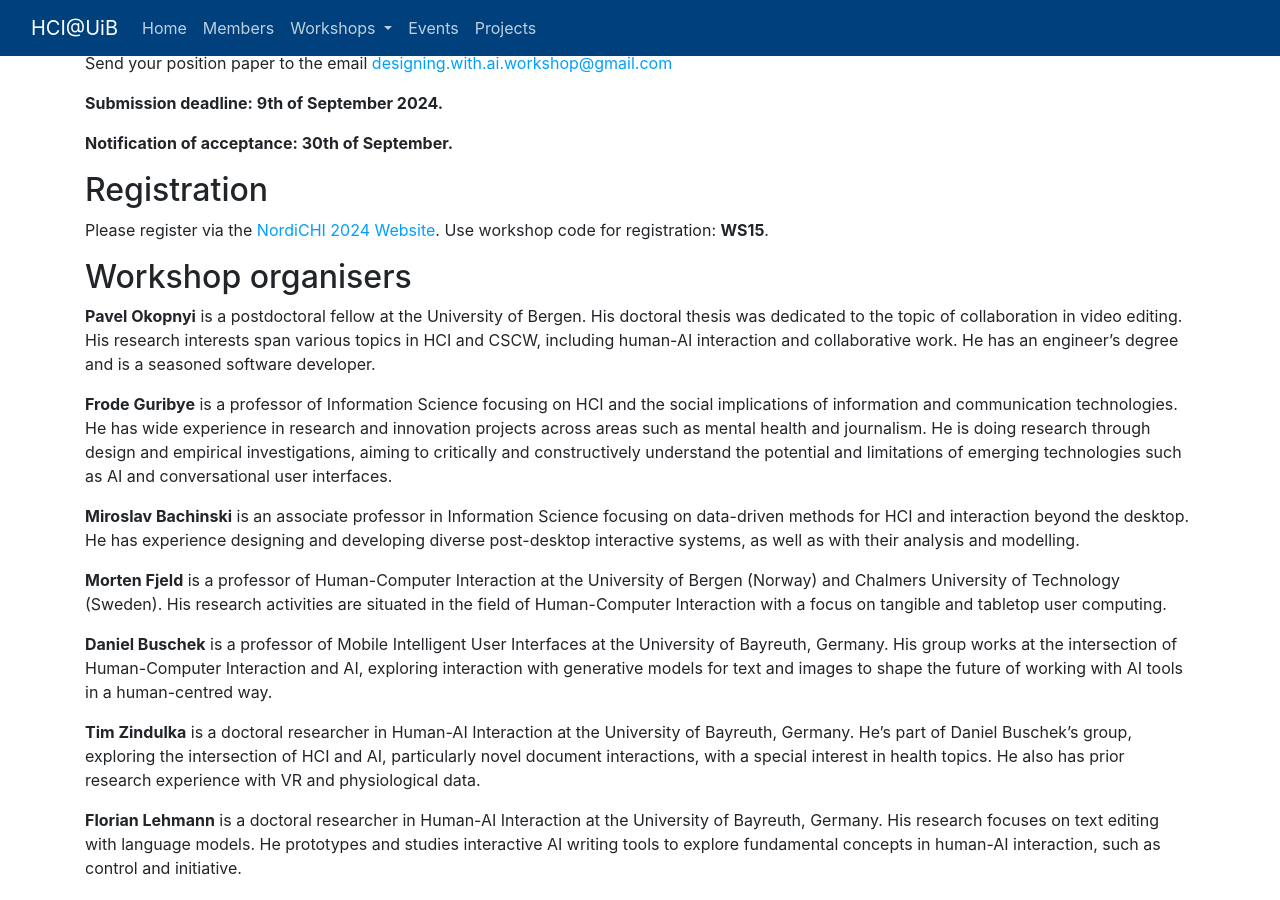
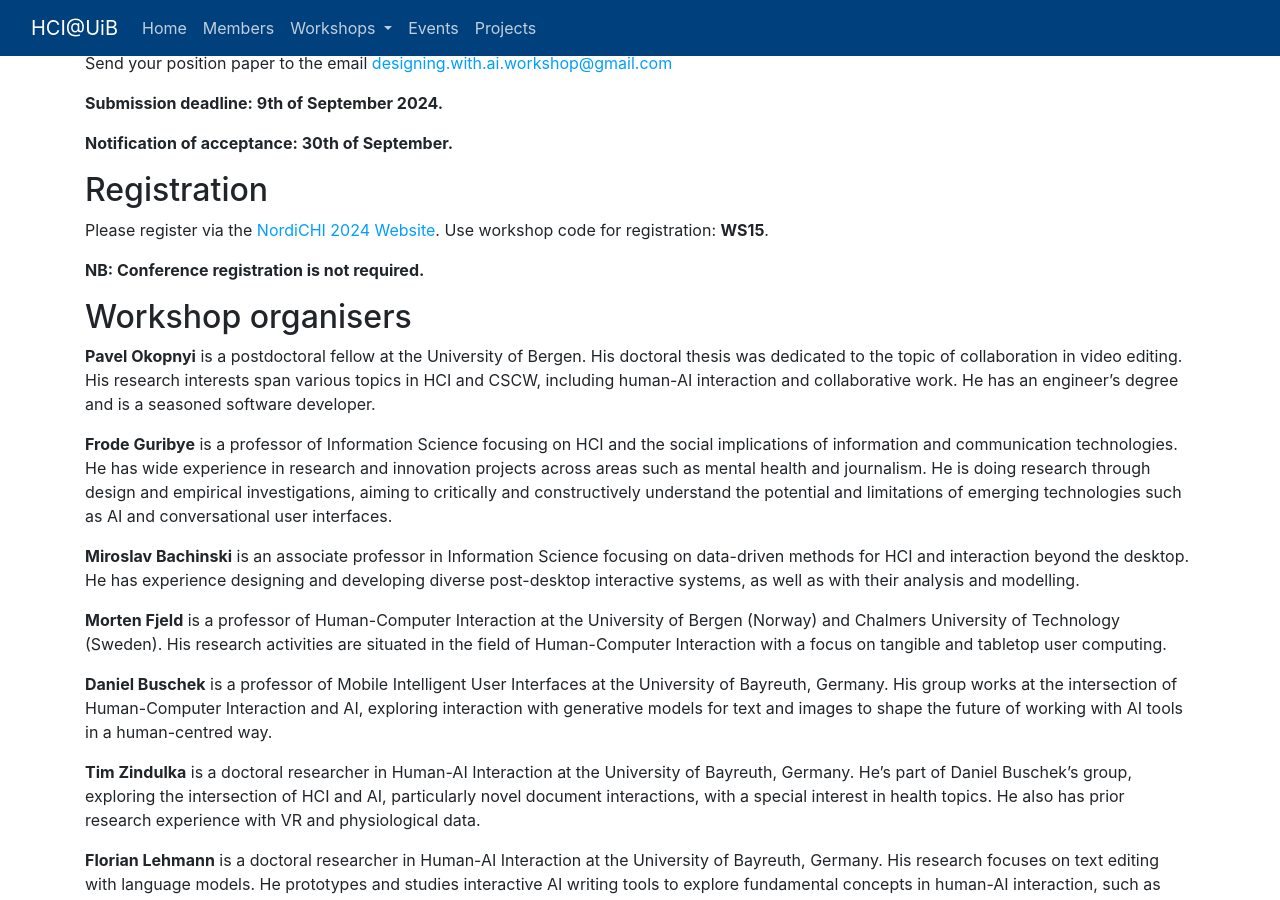
Before and after one commit to BergenHCI/bergenhci.github.io, a Jekyll site: the page built from ws/designing_with_ai.md, in a window 1280 px wide and 900 px high, scrolled down 1561 px. Built offline with Jekyll 4.4.1, drawn with Linux system fonts in a browser that asks for light colours; our own code applies the rules of GitHub Pages for plain Markdown files.

Commit message:
Update designing_with_ai.md

```diff
--- a/ws/designing_with_ai.md
+++ b/ws/designing_with_ai.md
@@ -60,7 +60,9 @@
 
 ## Registration
 
-Please register via the [NordiCHI 2024 Website](https://www.nordichi2024.se). Use workshop code for registration: **WS15**.
+Please register via the [NordiCHI 2024 Website](https://www.nordichi2024.se/registration/). Use workshop code for registration: **WS15**.
+
+**NB: Conference registration is not required.**
 
 ## Workshop organisers
 
```
